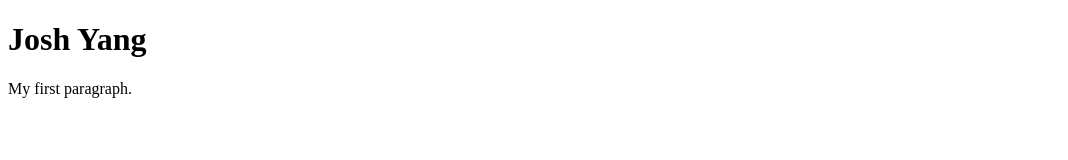
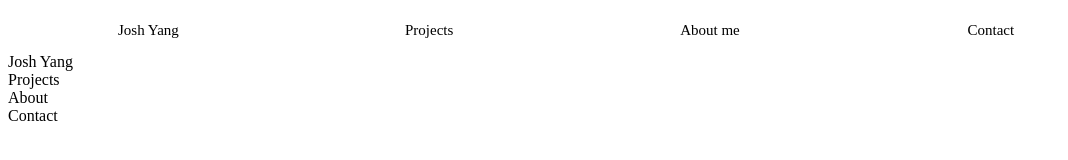
Before and after one commit to joshyang0123/joshyang0123.github.io, a plain HTML site: page index.html in a window 1280 px wide. Shown: the whole page, without its empty margins (0-1068 px from the left). Drawn offline with Linux system fonts and the light colour scheme.

Commit message:
starting home page

```diff
--- a/index.html
+++ b/index.html
@@ -1,8 +1,32 @@
 <!DOCTYPE html>
 <html>
+    <head>
+        <link rel="stylesheet" href="style.css">
+    </head>
     <body>
-        <title>Josh Yang Personal Webiste</title>
-        <h1>Josh Yang</h1>
-            <p>My first paragraph.</p>
+        <title>Josh Yang Personal Website</title>
+
+        <div class="topnav">
+            <a href="#">Josh Yang</a>
+            <a href="#projects">Projects</a>
+            <a href="about_page/about.html">About me</a>
+            <a href="#contact">Contact</a>
+        </div>
+
+        <div class="header" id="header">
+            <div class="header">
+                Josh Yang
+            </div>
+        </div>
+
+        <div class="projects" id="projects">
+            Projects
+        </div>
+        <div class="about" id="about">
+            About
+        </div>
+        <div class="contact" id="contact">
+            Contact
+        </div>
     </body>
 </html>
--- /dev/null
+++ b/style.css
@@ -0,0 +1,23 @@
+.topnav {
+    width: 100%;
+    overflow: auto;
+}
+
+.topnav a {
+    float:left;
+    padding: 14px;
+    color: black;
+    text-decoration: none;
+    font-size: 15px;
+    text-align: center;
+    width: 20%;
+}
+
+@media screen and (max-width: 500px) {
+    .navbar a {
+      float: none;
+      display: block;
+      width: 100%;
+      text-align: left;
+    }
+}
```
Also changed, not shown: about_page/about.html (added, +11 -0 lines), about_page/about_style.css (added), index_img/beach_sunset.jpeg (added).
